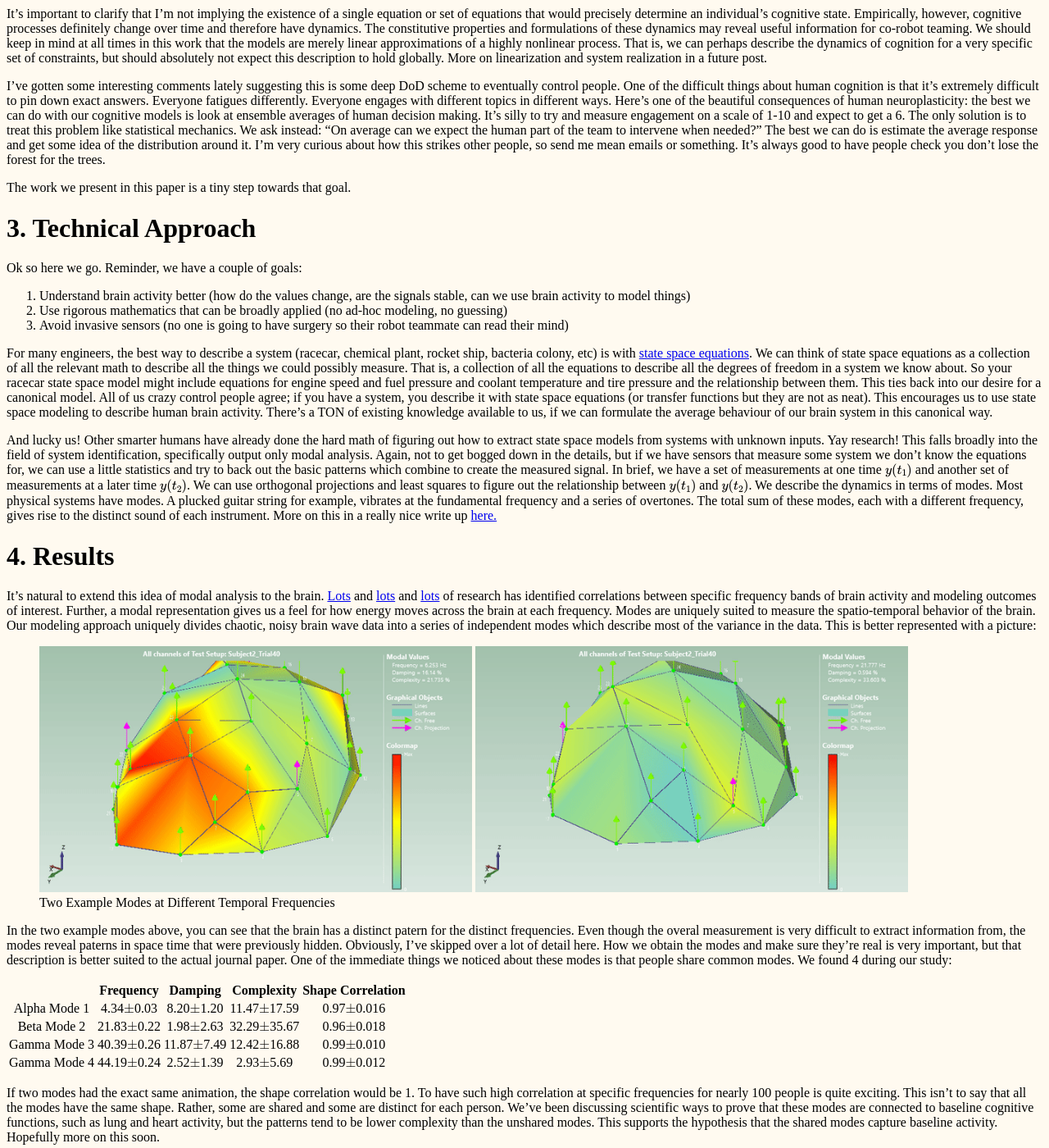
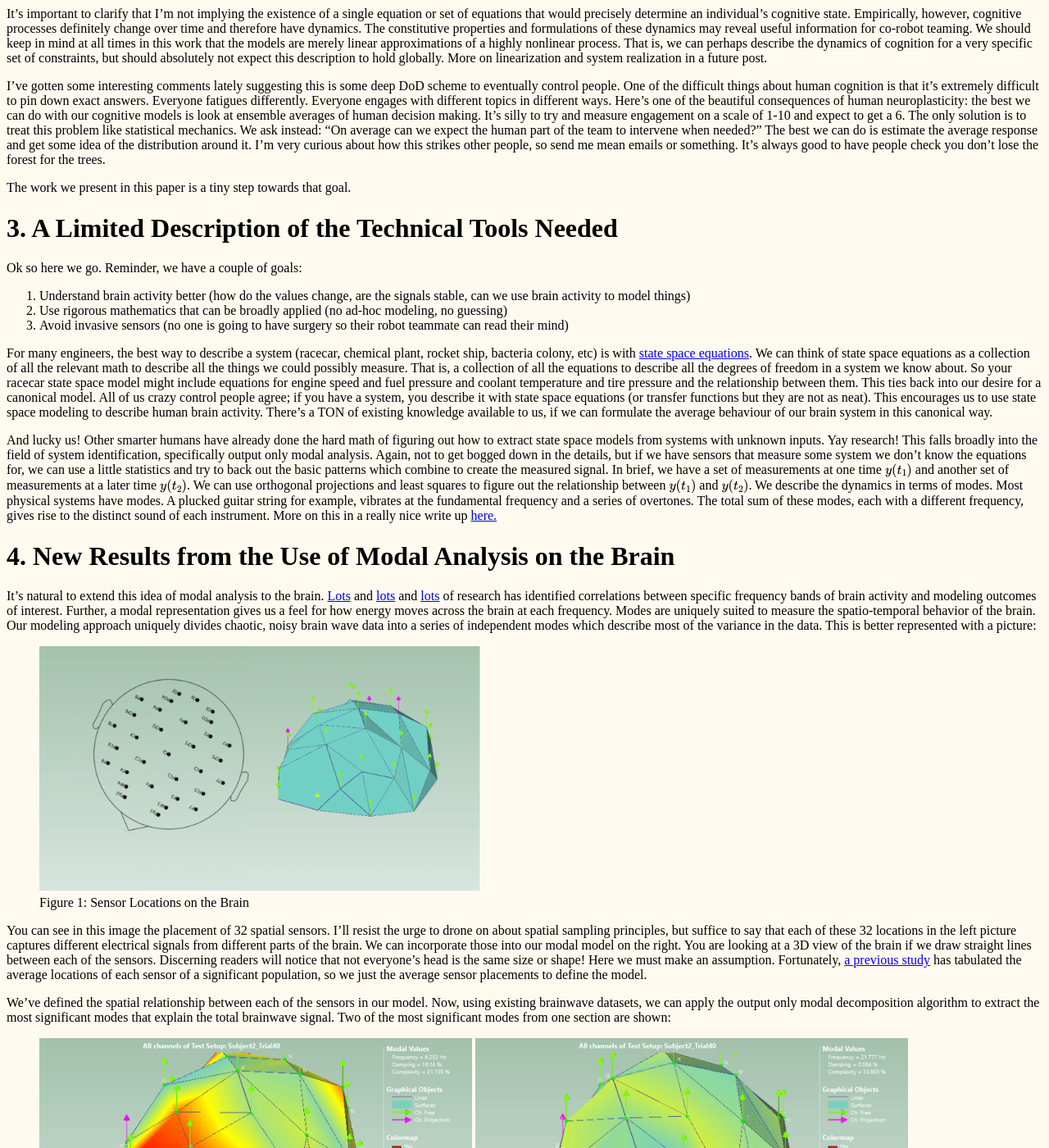
Before and after one commit to tdgriffith/tdgriffith.github.io, a Jekyll site: the page built from _posts/2021-05-05-bspc-paper.md, in a window 1280 px wide and 1400 px high, scrolled down 574 px. Shown: the whole window at 82% size. Built offline with Jekyll 4.4.1, drawn with Linux system fonts in a browser that asks for light colours; formulas are drawn with MathJax 3; a script that is not in the unit is left out; some of the changed text lies outside the part shown.

Commit message:
first bspc revs

```diff
--- a/_posts/2021-05-05-bspc-paper.md
+++ b/_posts/2021-05-05-bspc-paper.md
@@ -14,7 +14,7 @@ It’s a little overwhelming to see my name on a journal paper, which is the fir
 
 Research has broadly become less and less accessible to the public for a lot of reasons, so I feel strongly that we need to share our results in an easily understandable way, especially when a lot of our resources come from taxpayers. That in mind, here’s the summary of our recent publication in *Biomedical Signal Processing and Control*.
 
-# 2. Motivation and Objectives
+# 2. Spatio-temporal Dynamics and the Brain
 One of the core themes in my thesis is that robot teammates in the future need to act more like human teammates. Robots are really good at doing the same thing over and over, while humans are really adaptable. (Side note, check out [David Eagleman](https://www.youtube.com/watch?v=386s-y1aRRo) on this, it's wild)
 
 Currently, there aren’t very good solutions for this. Some researchers have shown good results getting robots to interact effectively with human cognition, but the application is very specific and often not scalable. That is, the computational or algorithmic or hardware constraints prevent widespread use. There’s a real need for a canonical model of human cognition (fatigue, workload, engagement, etc.) Lots of other scientific and engineering disciplines have this. Newtonian mechanics have $F=ma$. Quantum mechanics has the Schrodinger equation. Electrodynamics has the Maxwell equations. These equations are born out of a ton of hard work by really smart people, who observed the behaviour of these systems and encoded them as equations. Rigorous, mathematical statements from which we can understand and diagnose these systems.
@@ -25,7 +25,7 @@ I've gotten some interesting comments lately suggesting this is some deep DoD sc
 
 The work we present in this paper is a tiny step towards that goal.
 
-# 3. Technical Approach
+# 3. A Limited Description of the Technical Tools Needed
 Ok so here we go. Reminder, we have a couple of goals:
 1. Understand brain activity better (how do the values change, are the signals stable, can we use brain activity to model things)
 2. Use rigorous mathematics that can be broadly applied (no ad-hoc modeling, no guessing)
@@ -35,14 +35,22 @@ For many engineers, the best way to describe a system (racecar, chemical plant,
 
 And lucky us! Other smarter humans have already done the hard math of figuring out how to extract state space models from systems with unknown inputs. Yay research! This falls broadly into the field of system identification, specifically output only modal analysis. Again, not to get bogged down in the details, but if we have sensors that measure some system we don’t know the equations for, we can use a little statistics and try to back out the basic patterns which combine to create the measured signal. In brief, we have a set of measurements at one time $y(t_1)$ and another set of measurements at a later time $y(t_2)$. We can use orthogonal projections and least squares to figure out the relationship between $y(t_1)$ and $y(t_2)$. We describe the dynamics in terms of modes. Most physical systems have modes. A plucked guitar string for example, vibrates at the fundamental frequency and a series of overtones. The total sum of these modes, each with a different frequency, gives rise to the distinct sound of each instrument. More on this in a really nice write up [here.](http://www.bsharp.org/physics/guitar)
 
-# 4. Results
+# 4. New Results from the Use of Modal Analysis on the Brain
 
 It's natural to extend this idea of modal analysis to the brain. [Lots](https://www.sciencedirect.com/science/article/pii/S0301008297000233?casa_token=4_tpq6tP3sIAAAAA:n2CZ6zU5M5gvRnV8mN2J_XQVcHMUihN4J318CYqK6ScoR527vE4HJUAKGN_AR_F7ZlhWm7G15w) and [lots](https://www.jneurosci.org/content/26/1/63.short) and [lots](https://www.frontiersin.org/articles/10.3389/fnsys.2017.00016/full) of research has identified correlations between specific frequency bands of brain activity and modeling outcomes of interest. Further, a modal representation gives us a feel for how energy moves across the brain at each frequency. Modes are uniquely suited to measure the spatio-temporal behavior of the brain. Our modeling approach uniquely divides chaotic, noisy brain wave data into a series of independent modes which describe most of the variance in the data. This is better represented with a picture:
 
 <figure class="half full">
+	<img src="/assets/images/layout.png" style="height:300px">
+	<figcaption>Figure 1: Sensor Locations on the Brain</figcaption>
+</figure>
+You can see in this image the placement of 32 spatial sensors. I'll resist the urge to drone on about spatial sampling principles, but suffice to say that each of these 32 locations in the left picture captures different electrical signals from different parts of the brain. We can incorporate those into our modal model on the right. You are looking at a 3D view of the brain if we draw straight lines between each of the sensors. Discerning readers will notice that not everyone's head is the same size or shape! Here we must make an assumption. Fortunately, [a previous study](https://www.sciencedirect.com/science/article/abs/pii/S1053811909001475?via%3Dihub) has tabulated the average locations of each sensor of a significant population, so we just the average sensor placements to define the model.
+
+We've defined the spatial relationship between each of the sensors in our model. Now, using existing brainwave datasets, we can apply the output only modal decomposition algorithm to extract the most significant modes that explain the total brainwave signal. Two of the most significant modes from one section are shown:
+
+<figure class="half full">
 	<img src="/assets/images/mode1.gif" style="height:300px">
 	<img src="/assets/images/mode3.gif" style="height:300px">
-	<figcaption>Two Example Modes at Different Temporal Frequencies</figcaption>
+	<figcaption>Figure 2: Two Example Modes at Different Temporal Frequencies</figcaption>
 </figure>
 
 In the two example modes above, you can see that the brain has a distinct patern for the distinct frequencies. Even though the overal measurement is very difficult to extract information from, the modes reveal paterns in space time that were previously hidden. Obviously, I've skipped over a lot of detail here. How we obtain the modes and make sure they're real is very important, but that description is better suited to the actual journal paper. One of the immediate things we noticed about these modes is that people share common modes. We found 4 during our study:
@@ -60,7 +68,7 @@ A note on this notion of complexity. Complexity describes how out of phase the m
 
 Finally, we report that it's easy to tell one person from another by looking at their modes. Using a simple random forest ([the honey badger of regression techniques](/blog/2019/09/25/randominRFs.html)), it's possible to identify which modes came from which people with nearly 100% accuracy.
 
-# 5. Discussion
+# 5. Why Does This Matter?
 We've learned a couple things that are highlighted in the publication
 1. System identification techniques, that are usually applied to mechanical systems, can be use for high fidelity estimates of brain activity
 2. The resultant models describe the emergent activity in modal space, which describes the spatio-temporal dynamics in a rigorous fashing
@@ -74,5 +82,5 @@ You can find the actual publication [here](), which has all the technical detail
 
 <figure class="half full">
 	<img src="/assets/images/celeb_ribs.jpg" style="height:300px">
-	<figcaption>Celebratory Ribs</figcaption>
+	<figcaption>Figure 3: Celebratory Ribs</figcaption>
 </figure>
```
Also changed, not shown: assets/images/layout.png (added), assets/images/wall3.png (added), 3 other files.
